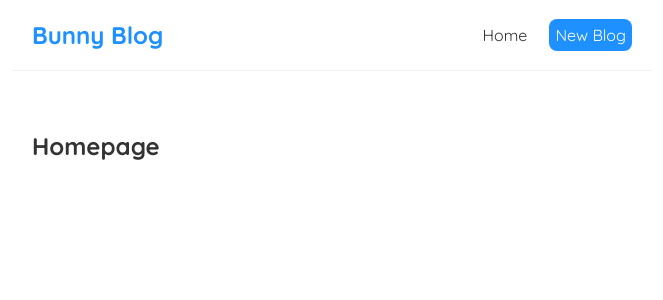
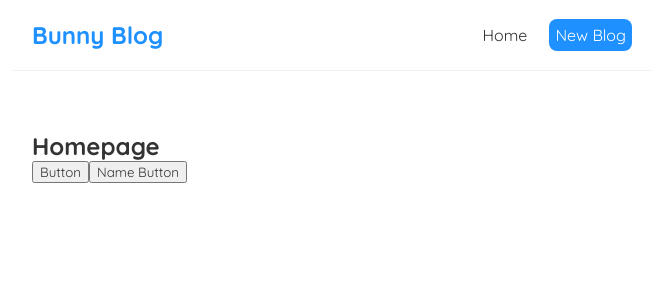
Before and after one commit to SOPHIA-MARY-R/React-Learning--Bunny-Blog, a React (Create React App) app: page / in a window 1280 px wide. Shown: the top 300 px of the page, without its empty margins (308-971 px from the left). Built offline with nearby package versions, Linux system fonts and the light colour scheme.

Commit message:
Learnt click events

```diff
--- a/src/Home.js
+++ b/src/Home.js
@@ -1,7 +1,31 @@
 const Home = () => {
+    //The first parameter is a default parameter -> event object
+    /*
+    const handleClick = (e) => {
+        console.log(e);
+    }
+    */
+    const handleClick = () => {
+        console.log('Hello coders!');
+    }
+    const handleClickWithParam = (name) => {
+        console.log('Hello ' + name);
+    }
+    {/*
+    const handleClickWithParam = (name, e) => {
+        console.log('Hello ' + name, e.target);
+    }
+    */}
     return (
         <div className="home">
             <h2>Homepage</h2>
+            <button onClick={handleClick}>Button</button>
+            <button onClick={() => {
+                handleClickWithParam('Sophie!')
+            }}>Name Button</button>
+            {/*
+                <button onClick={(e) => handleClickWithParam('Sophie!', e)}>Name Button</button>
+            */}
         </div>
     );
 }
```
